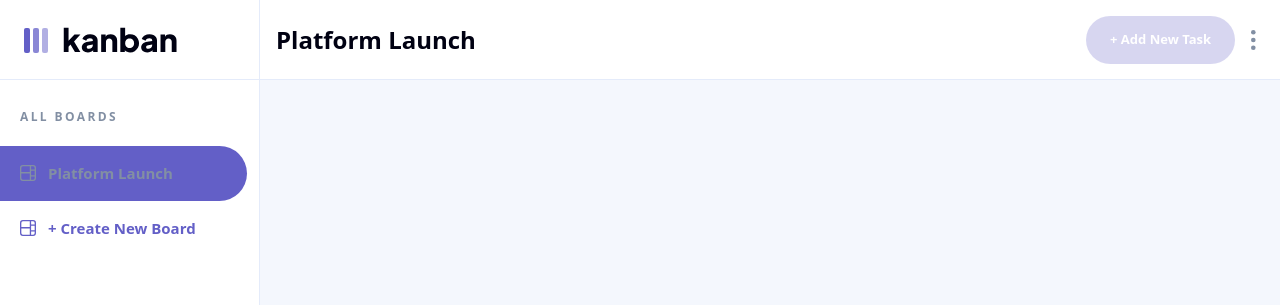
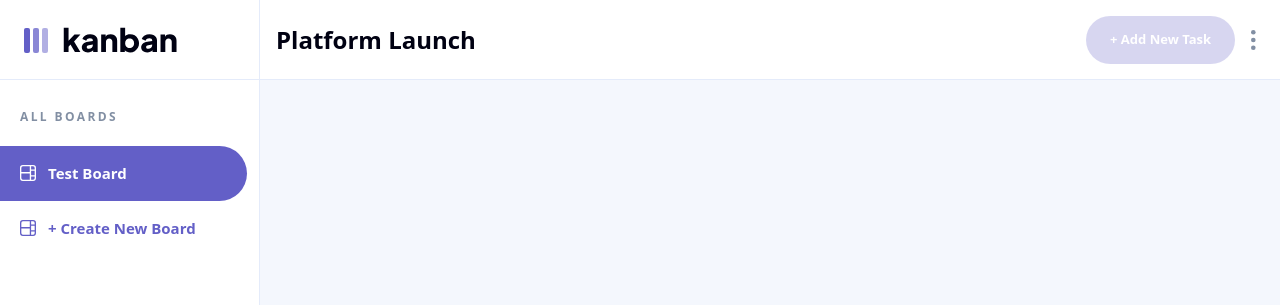
Before and after one commit to dallasvaughn/kanban, a Next.js app: page / in a window 1280 px wide. Shown: the top 305 px of the page. Built offline with nearby package versions, Linux system fonts and the light colour scheme.

Commit message:
add board validation

```diff
--- /dev/null
+++ b/components/BoardName.tsx
@@ -0,0 +1,33 @@
+import { useContext } from 'react';
+import { BoardContext } from '../context/boardContext';
+import Board from './board/Board';
+import BoardIcon from './icons/BoardIcon';
+
+type Props = {
+  name: string;
+};
+
+const BoardName = ({ name }: Props) => {
+  const [state] = useContext(BoardContext);
+  const { activeBoard } = state;
+
+  return (
+    <div
+      style={{ backgroundColor: name === activeBoard ? '#635FC7' : undefined }}
+      className=" rounded-r-full p-3 md:p-4 pl-0"
+    >
+      <div
+        style={{
+          color: name === activeBoard ? 'white' : undefined,
+          fill: name === activeBoard ? 'white' : undefined,
+        }}
+        className="flex items-center ml-6 md:ml-2 text-md font-bold text-medium-grey fill-medium-grey"
+      >
+        <BoardIcon />
+        <span className="flex items-center ml-3">{name}</span>
+      </div>
+    </div>
+  );
+};
+
+export default BoardName;
--- a/components/ColumnValue.tsx
+++ b/components/ColumnValue.tsx
@@ -23,6 +23,7 @@ const ColumnValue = ({ column, updateColumns, i }: Props) => {
         const input = e.target as HTMLInputElement;
         setColumnName(input.value);
       }}
+      required
     />
   );
 };
--- a/components/Input.tsx
+++ b/components/Input.tsx
@@ -1,21 +1,45 @@
-import { FormEvent } from 'react';
+import { FormEvent, useEffect, useState } from 'react';
 
 interface Props {
   name: string;
   placeholder?: string;
   value: string;
   onChange: (e: FormEvent<HTMLInputElement>) => void;
+  required?: boolean;
 }
 
-const Input = ({ name, placeholder, value, onChange }: Props) => {
+const Input = ({ name, placeholder, value, onChange, required }: Props) => {
+  const [style, setStyle] = useState({});
+
+  useEffect(() => {
+    if (value) {
+      setStyle({});
+    }
+  }, [value]);
+
+  const handleBlur = () => {
+    if (!value && required) {
+      setStyle({ borderColor: '#EA5555' });
+    }
+  };
+
   return (
+    <div className="relative w-full flex items-center">
       <input
         name={name}
+        style={style}
         placeholder={placeholder}
         value={value}
         onChange={onChange}
-      className="w-full border border-lines-light text-black rounded-[4px] py-2 px-4 text-sm"
+        className="w-full border border-lines-light text-black rounded-[4px] py-2 px-4 text-sm outline-none"
+        onBlur={handleBlur}
       />
+      {required && Object.keys(style).length > 0 && (
+        <span className="absolute right-4 text-sm text-red">
+          Can't be empty
+        </span>
+      )}
+    </div>
   );
 };
 
--- a/components/Sidebar.tsx
+++ b/components/Sidebar.tsx
@@ -3,9 +3,11 @@ import ReactSwitch from 'react-switch';
 import hideSidebar from '../public/icon-hide-sidebar.svg';
 import iconLightTheme from '../public/icon-light-theme.svg';
 import iconDarkTheme from '../public/icon-dark-theme.svg';
-import { useState, useEffect } from 'react';
+import { useState, useEffect, useContext } from 'react';
 import Image from 'next/image';
 import AddBoard from './modals/AddBoard';
+import { BoardContext } from '../context/boardContext';
+import BoardName from './BoardName';
 
 interface Props {
   updateSidebar: () => void;
@@ -14,6 +16,8 @@ interface Props {
 const Sidebar = ({ updateSidebar }: Props) => {
   const [checked, setChecked] = useState(false);
   const [addBoard, setAddBoard] = useState(false);
+  const [state, dispatch] = useContext(BoardContext);
+  const { boards } = state;
 
   useEffect(() => {
     if (localStorage.theme === 'dark') {
@@ -51,12 +55,9 @@ const Sidebar = ({ updateSidebar }: Props) => {
           All Boards
         </div>
         <div className="-ml-4 mt-5 mb-auto">
-          <div className="bg-main-purple rounded-r-full p-4 pl-0">
-            <div className="flex items-center ml-6 text-md font-bold text-medium-grey fill-medium-grey">
-              <BoardIcon />
-              <span className="flex items-center ml-3">Platform Launch</span>
-            </div>
-          </div>
+          {boards.map((board, i) => {
+            return <BoardName key={i} name={board.name} />;
+          })}
           <div
             className="rounded-r-full p-4 pl-0 cursor-pointer"
             onClick={() => setAddBoard(true)}
--- a/components/modals/AddBoard.tsx
+++ b/components/modals/AddBoard.tsx
@@ -1,4 +1,4 @@
-import { useContext, useState } from 'react';
+import { useContext, useEffect, useState } from 'react';
 import ColumnValue from '../ColumnValue';
 import Input from '../Input';
 import Label from '../Label';
@@ -16,10 +16,13 @@ type Props = {
 
 const AddBoard = ({ onClick }: Props) => {
   const [boardName, setBoardName] = useState('');
-  const [columns, setColumns] = useState<Column[]>([]);
-  const [state, dispatch] = useContext(BoardContext);
+  const [columns, setColumns] = useState<Column[]>([{ name: '' }]);
+  const [error, setError] = useState(false);
+  const [, dispatch] = useContext(BoardContext);
 
-  console.log(state);
+  useEffect(() => {
+    setError(false);
+  }, [boardName, columns]);
 
   const updateColumns = (name: string, i: number) => {
     const updatedList = columns.map((column, index) => {
@@ -41,6 +44,10 @@ const AddBoard = ({ onClick }: Props) => {
   };
 
   const createBoard = () => {
+    if (!boardName) return setError(true);
+    for (let column of columns) {
+      if (!column.name) return setError(true);
+    }
     dispatch({
       type: 'ADD BOARD',
       payload: {
@@ -48,6 +55,7 @@ const AddBoard = ({ onClick }: Props) => {
         columns: columns,
       },
     });
+    onClick();
   };
 
   return (
@@ -64,6 +72,7 @@ const AddBoard = ({ onClick }: Props) => {
               const input = e.target as HTMLInputElement;
               setBoardName(input.value);
             }}
+            required
           />
         </div>
         <div className="mt-6 flex flex-col gap-3 mb-6">
@@ -84,6 +93,11 @@ const AddBoard = ({ onClick }: Props) => {
             + Add New Column
           </SecondaryButton>
         </div>
+        {error && (
+          <p className="text-sm text-red text-center mb-2">
+            Make sure all required fields are filled out
+          </p>
+        )}
         <div className="flex w-full">
           <PrimaryButton onClick={createBoard}>Create New Board</PrimaryButton>
         </div>
--- a/components/modals/MobileBoardMenu.tsx
+++ b/components/modals/MobileBoardMenu.tsx
@@ -3,15 +3,19 @@ import BoardIcon from '../icons/BoardIcon';
 import ReactSwitch from 'react-switch';
 import iconLightTheme from '../../public/icon-light-theme.svg';
 import iconDarkTheme from '../../public/icon-dark-theme.svg';
-import { useState } from 'react';
+import { useContext, useState } from 'react';
 import Image from 'next/image';
 import AddBoard from './AddBoard';
+import { BoardContext } from '../../context/boardContext';
+import BoardName from '../BoardName';
 
 const MobileBoardMenu = () => {
   const [checked, setChecked] = useState(
     localStorage.theme === 'dark' ? true : false
   );
   const [addBoard, setAddBoard] = useState(false);
+  const [state, dispatch] = useContext(BoardContext);
+  const { boards } = state;
 
   const handleChange = (): void => {
     setChecked(!checked);
@@ -40,12 +44,9 @@ const MobileBoardMenu = () => {
             All Boards
           </div>
           <div className="-ml-4 mt-5">
-            <div className="bg-main-purple rounded-r-full p-3 pl-0">
-              <div className="flex items-center ml-6 text-md font-bold text-medium-grey fill-medium-grey">
-                <BoardIcon />
-                <span className="flex items-center ml-3">Platform Launch</span>
-              </div>
-            </div>
+            {boards.map((board, i) => {
+              return <BoardName key={i} name={board.name} />;
+            })}
             <div className="rounded-r-full p-3 pl-0">
               <div className="flex items-center ml-6 text-md font-bold text-main-purple fill-main-purple">
                 <BoardIcon />
--- a/context/boardContext.tsx
+++ b/context/boardContext.tsx
@@ -24,6 +24,7 @@ interface Board {
 
 export interface State {
   boards: Board[];
+  activeBoard: string;
 }
 
 export interface Action {
@@ -32,7 +33,8 @@ export interface Action {
 }
 
 const initialState = {
-  boards: [],
+  boards: [{ name: 'Test Board' }],
+  activeBoard: 'Test Board',
 };
 
 const initialDispatch = () => {
--- a/context/boardReducer.ts
+++ b/context/boardReducer.ts
@@ -4,10 +4,11 @@ const reducer = (state: State, action: Action): State => {
   switch (action.type) {
     case 'ADD BOARD':
       return {
+        ...state,
         boards: [...state.boards, action.payload],
       };
   }
-  return { boards: state.boards };
+  return { ...state, boards: state.boards };
 };
 
 export default reducer;
```
Lines whose indentation alone changed are shown as unchanged.
